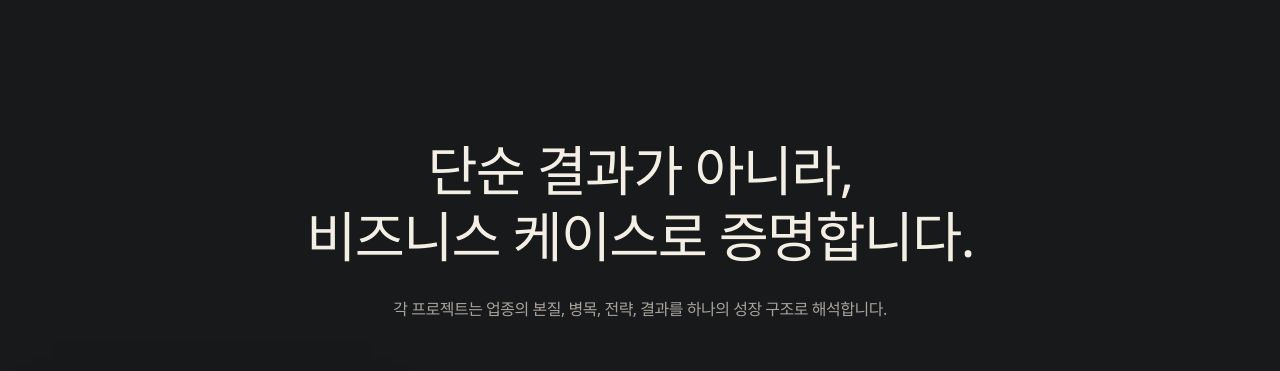
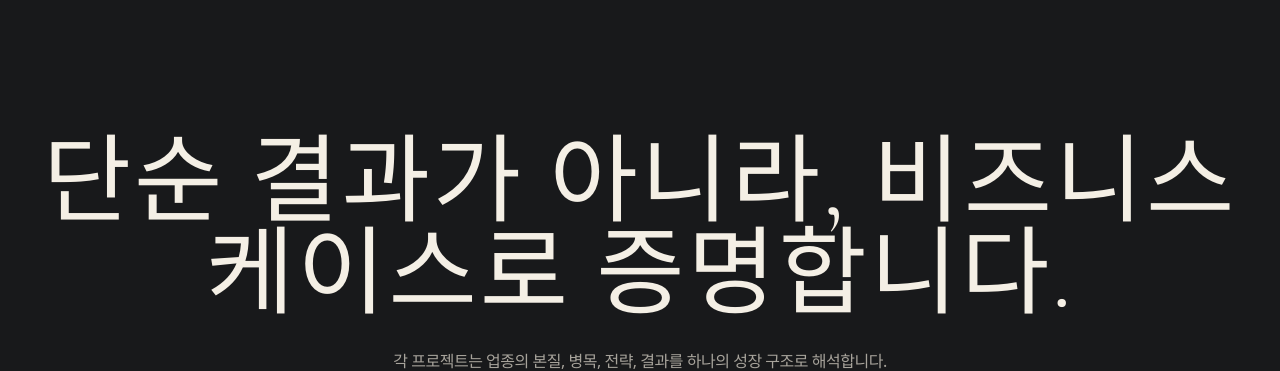
Before and after one commit to malonejo0114/dandelionmktnew, a Next.js app: page / in a window 1280 px wide. Shown: the part 2800-3171 px from the top of the page. Built offline with nearby package versions, Linux system fonts and the light colour scheme; no server answers; a web font is replaced by a local one.

Commit message:
style(portfolio): Portfolio 제목 Cormorant 세리프로 통일
Co-Authored-By: Claude Opus 4.8 <noreply@anthropic.com>

```diff
--- a/src/components/sections/portfolio.tsx
+++ b/src/components/sections/portfolio.tsx
@@ -47,7 +47,7 @@ export function Portfolio({ cases, intro }: { cases: Case[]; intro: SiteContent[
     <section id="portfolio" className="bg-[#18191B] px-5 py-24 sm:px-8 lg:py-36">
       <div className="mx-auto max-w-[1500px]">
         <div data-reveal className="mb-14 text-center">
-          <h2 className="mx-auto max-w-3xl whitespace-pre-line font-kr text-[2.2rem] font-light leading-[1.2] tracking-[-0.03em] text-[#F4EFE5] sm:text-[3.4rem]">
+          <h2 className="font-display text-5xl uppercase leading-[0.95] tracking-[0.03em] text-[#F4EFE5] sm:text-7xl lg:text-8xl">
             {intro.headline}
           </h2>
           <p className="mx-auto mt-6 max-w-2xl font-kr leading-8 text-[#A7A39B]">
```
